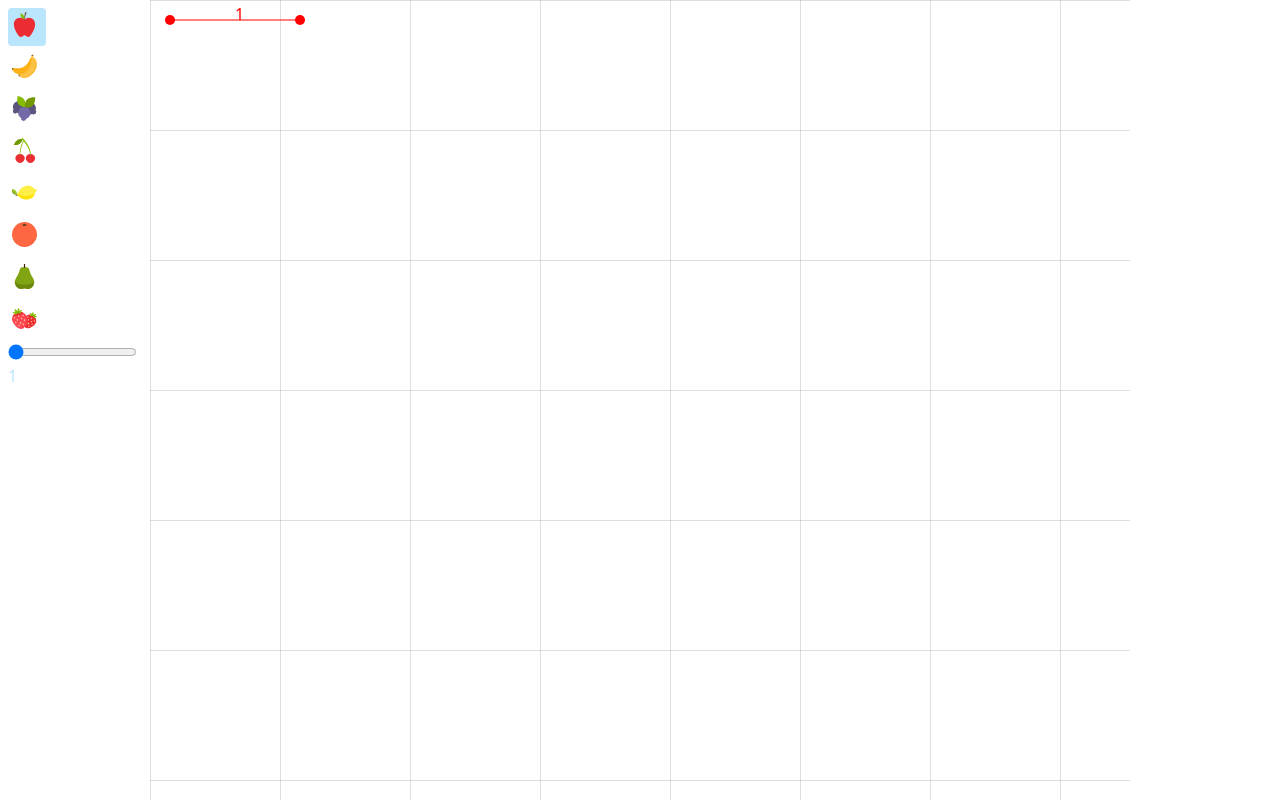
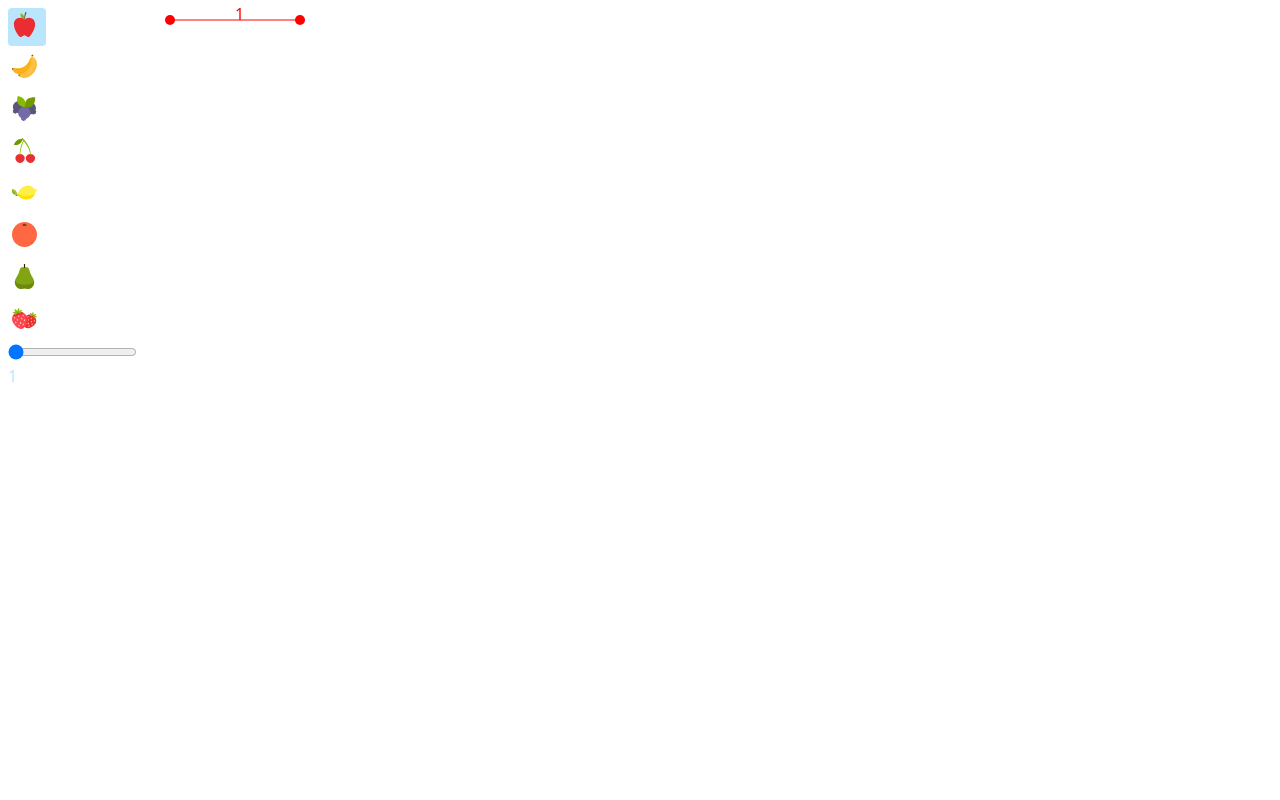
Before and after one commit to begedin/permaplanner, a Vue app: page / in a window 1280 px wide. Built offline with nearby package versions, Linux system fonts and the light colour scheme.

Commit message:
Cleanup, grid correction

```diff
--- a/src/App.vue
+++ b/src/App.vue
@@ -66,8 +66,6 @@ const newShape = computed<GardenThing | void>(() => {
   const y = Math.min(shapeStart.value.y, shapeEnd.value.y)
   const width = Math.abs(shapeStart.value.x - shapeEnd.value.x)
   const height = Math.abs(shapeStart.value.y - shapeEnd.value.y)
-
-  console.log(x, y, width, height)
 
   return {
     kind: tool.value.kind,
@@ -200,8 +198,8 @@ setupMapScale()
           x="0"
           y="0"
           v-if="mapScaleUnitLengthPx"
-          width="100%"
-          height="100%"
+          :width="imgWidth"
+          :height="imgHeight"
           fill="url(#grid)"
           class="pointer-events-none"
         ></rect>
--- a/src/GardenFeature.vue
+++ b/src/GardenFeature.vue
@@ -65,8 +65,6 @@ const doMove = (e: MouseEvent) => {
 
   const deltaX = (e.clientX - moveStartOffset.x) / props.scale
   const deltaY = (e.clientY - moveStartOffset.y) / props.scale
-
-  console.log(deltaX, deltaY)
 
   const shape = { ...props.shape }
 
--- a/src/useMapScale.ts
+++ b/src/useMapScale.ts
@@ -40,7 +40,7 @@ export const useMapScale = (camera: Ref<{ x: number; y: number; scale: number }>
   const setupMapScale = () => {
     onMounted(() => {
       const data = localStorage.getItem('mapScale')
-      console.log(data)
+
       if (!data) {
         return
       }
@@ -53,7 +53,6 @@ export const useMapScale = (camera: Ref<{ x: number; y: number; scale: number }>
     watch(
       [mapScaleStart, mapScaleEnd, mapScaleReferenceLineRealLength],
       ([start, end, realLength]) => {
-        console.log('saved', start, end, realLength)
         localStorage.setItem('mapScale', JSON.stringify({ start, end, realLength }))
       },
     )
```
